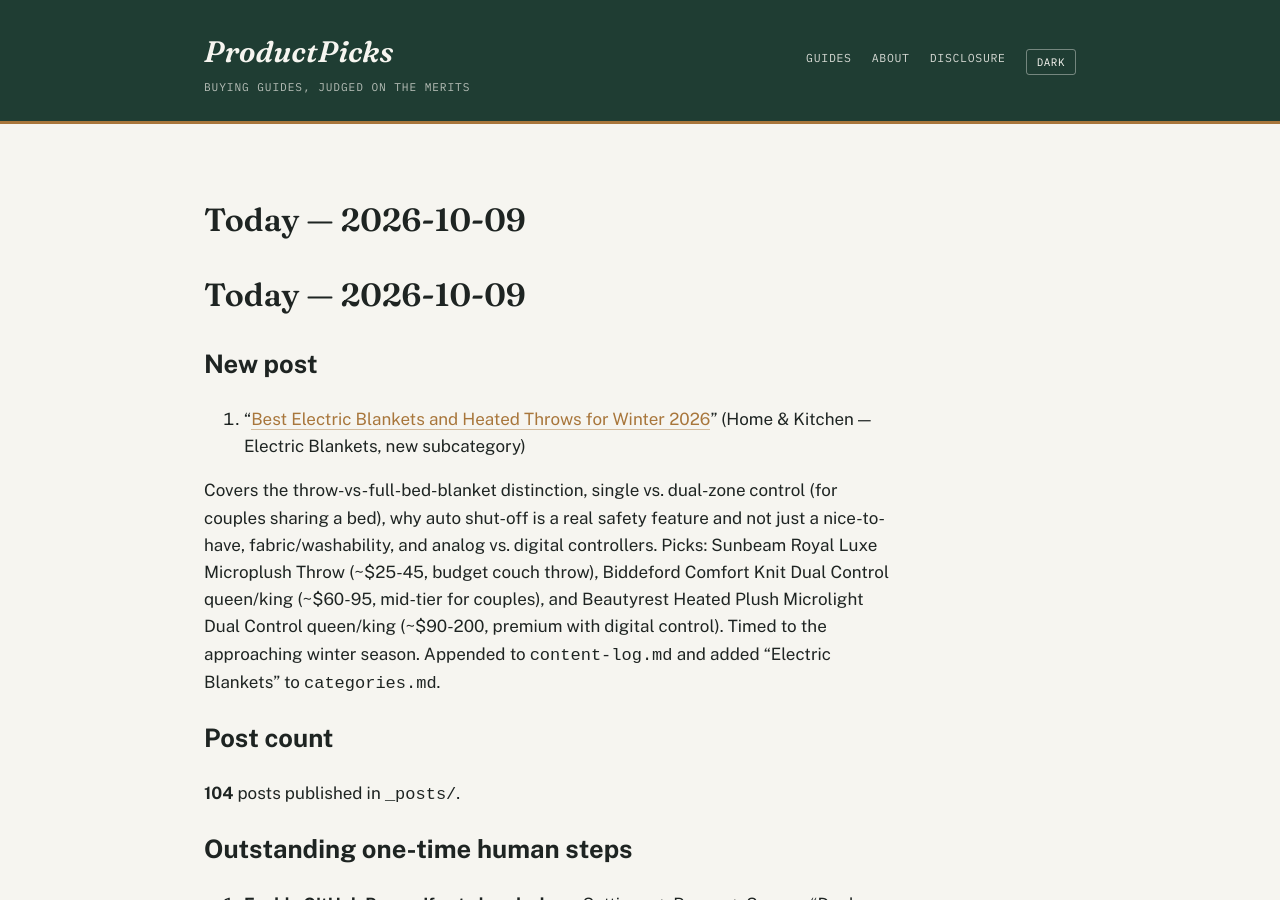
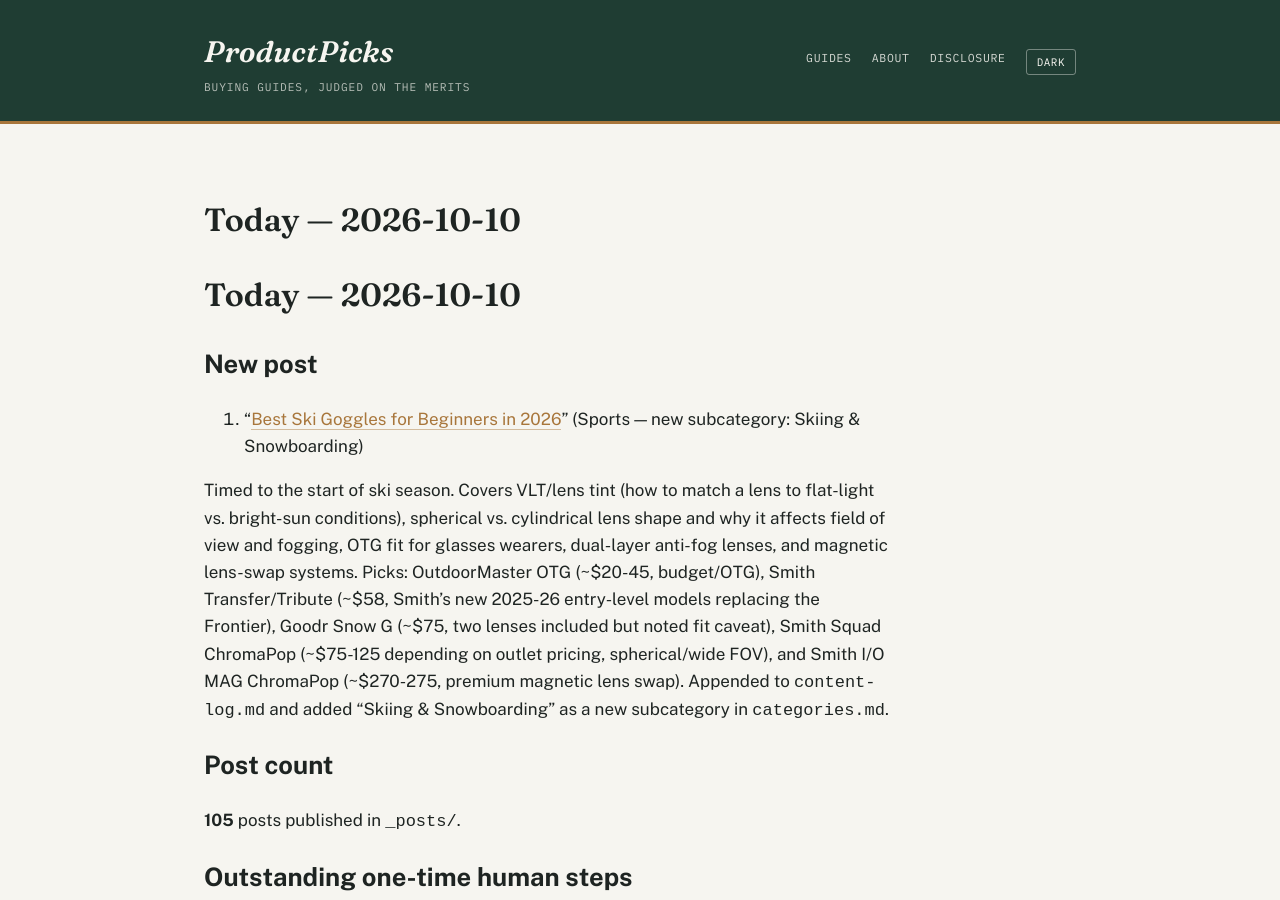
Before and after one commit to ajith198/ProductPicks, a Jekyll site: the page built from today.md, in a window 1280 px wide and 900 px high. Built offline with Jekyll 4.4.1, drawn with Linux system fonts in a browser that asks for light colours; our own code applies the rules of GitHub Pages for plain Markdown files.

Commit message:
daily: 2026-10-10 new post + log update
Co-Authored-By: Claude Sonnet 5 <noreply@anthropic.com>
Claude-Session: https://claude.ai/code/session_01TeEfJHKgxiAVPZZpWp22GD

```diff
--- a/categories.md
+++ b/categories.md
@@ -1,6 +1,6 @@
 # Categories & expansion strategy
 
-**Status: multi-category, as of 2026-07-12. Updated 2026-10-04.** ProductPicks started as a pickleball-only site (see `niche.md` for that original research). This file governs the site now that it has expanded into multiple product verticals, and is the doc future automated/daily runs should consult when choosing what to write next.
+**Status: multi-category, as of 2026-07-12. Updated 2026-10-10.** ProductPicks started as a pickleball-only site (see `niche.md` for that original research). This file governs the site now that it has expanded into multiple product verticals, and is the doc future automated/daily runs should consult when choosing what to write next.
 
 ## Front matter taxonomy
 
@@ -19,7 +19,7 @@ These two fields drive the Category / Type / Year filters in the search bar on t
 
 | Category | Subcategories covered so far |
 |---|---|
-| Sports | Pickleball, Soccer, Tennis, Cycling, Running, Yoga, Golf, Basketball, Badminton, Swimming, Baseball, Fitness, Volleyball, Climbing, Table Tennis, Boxing, Football, Disc Golf |
+| Sports | Pickleball, Soccer, Tennis, Cycling, Running, Yoga, Golf, Basketball, Badminton, Swimming, Baseball, Fitness, Volleyball, Climbing, Table Tennis, Boxing, Football, Disc Golf, Skiing & Snowboarding |
 | Home & Kitchen | Coffee Makers, Electric Kettles, Blenders, Air Fryers, Toaster Ovens, Rice Cookers, Stand Mixers, Robot Vacuums, Espresso Machines, Pressure Cookers, Food Processors, Knife Sets, Cast Iron Skillets, Dutch Ovens, Coffee Grinders, Water Filter Pitchers, Cordless Stick Vacuums, Vacuum Sealers, Slow Cookers, Meat Thermometers, Indoor Grills, French Press, Sous Vide Machines, Immersion Blenders, Waffle Makers, Bread Makers, Electric Griddles, Juicers, Air Purifiers, Toasters, Space Heaters, Pizza Ovens, Humidifiers, Ice Makers, Electric Blankets |
 | Outdoor & Recreation | Camping Tents, Sleeping Bags, Headlamps, Hiking Boots, Camp Stoves, Water Filters, Trekking Poles, Coolers, Backpacking Backpacks, Camp Chairs, Camping Lanterns, Fishing, Rain Jackets, Binoculars, Paddleboards, Kayaks, Life Jackets (PFDs), Hydration Packs, Sleeping Pads, Hammocks, Daypacks, Water Bottles, Multi-Tools, Camping Cots, Portable Power Stations, Grills & Smokers |
 
--- a/today.md
+++ b/today.md
@@ -1,14 +1,14 @@
-# Today — 2026-10-09
+# Today — 2026-10-10
 
 ## New post
 
-1. "[Best Electric Blankets and Heated Throws for Winter 2026](/home-kitchen/buying-guides/best-electric-blankets-and-heated-throws-for-winter/)" (Home & Kitchen — Electric Blankets, new subcategory)
+1. "[Best Ski Goggles for Beginners in 2026](/skiing-snowboarding/buying-guides/best-ski-goggles-for-beginners/)" (Sports — new subcategory: Skiing & Snowboarding)
 
-Covers the throw-vs-full-bed-blanket distinction, single vs. dual-zone control (for couples sharing a bed), why auto shut-off is a real safety feature and not just a nice-to-have, fabric/washability, and analog vs. digital controllers. Picks: Sunbeam Royal Luxe Microplush Throw (~$25-45, budget couch throw), Biddeford Comfort Knit Dual Control queen/king (~$60-95, mid-tier for couples), and Beautyrest Heated Plush Microlight Dual Control queen/king (~$90-200, premium with digital control). Timed to the approaching winter season. Appended to `content-log.md` and added "Electric Blankets" to `categories.md`.
+Timed to the start of ski season. Covers VLT/lens tint (how to match a lens to flat-light vs. bright-sun conditions), spherical vs. cylindrical lens shape and why it affects field of view and fogging, OTG fit for glasses wearers, dual-layer anti-fog lenses, and magnetic lens-swap systems. Picks: OutdoorMaster OTG (~$20-45, budget/OTG), Smith Transfer/Tribute (~$58, Smith's new 2025-26 entry-level models replacing the Frontier), Goodr Snow G (~$75, two lenses included but noted fit caveat), Smith Squad ChromaPop (~$75-125 depending on outlet pricing, spherical/wide FOV), and Smith I/O MAG ChromaPop (~$270-275, premium magnetic lens swap). Appended to `content-log.md` and added "Skiing & Snowboarding" as a new subcategory in `categories.md`.
 
 ## Post count
 
-**104** posts published in `_posts/`.
+**105** posts published in `_posts/`.
 
 ## Outstanding one-time human steps
 
```
Also changed, not shown: TODAY.md (+1 -1 lines), _posts/2026-10-10-best-ski-goggles-for-beginners.md (added, +64 -0 lines), content-log.md (+1 -0 lines).
